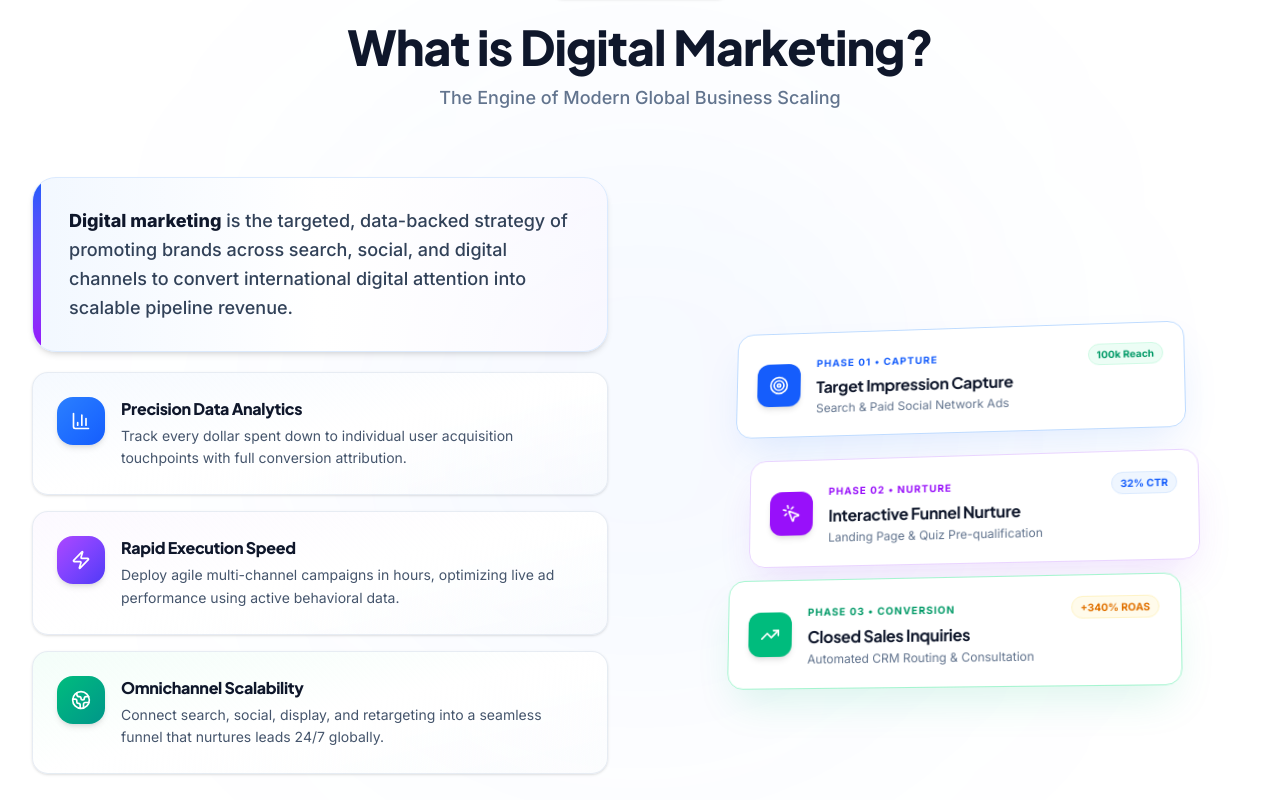
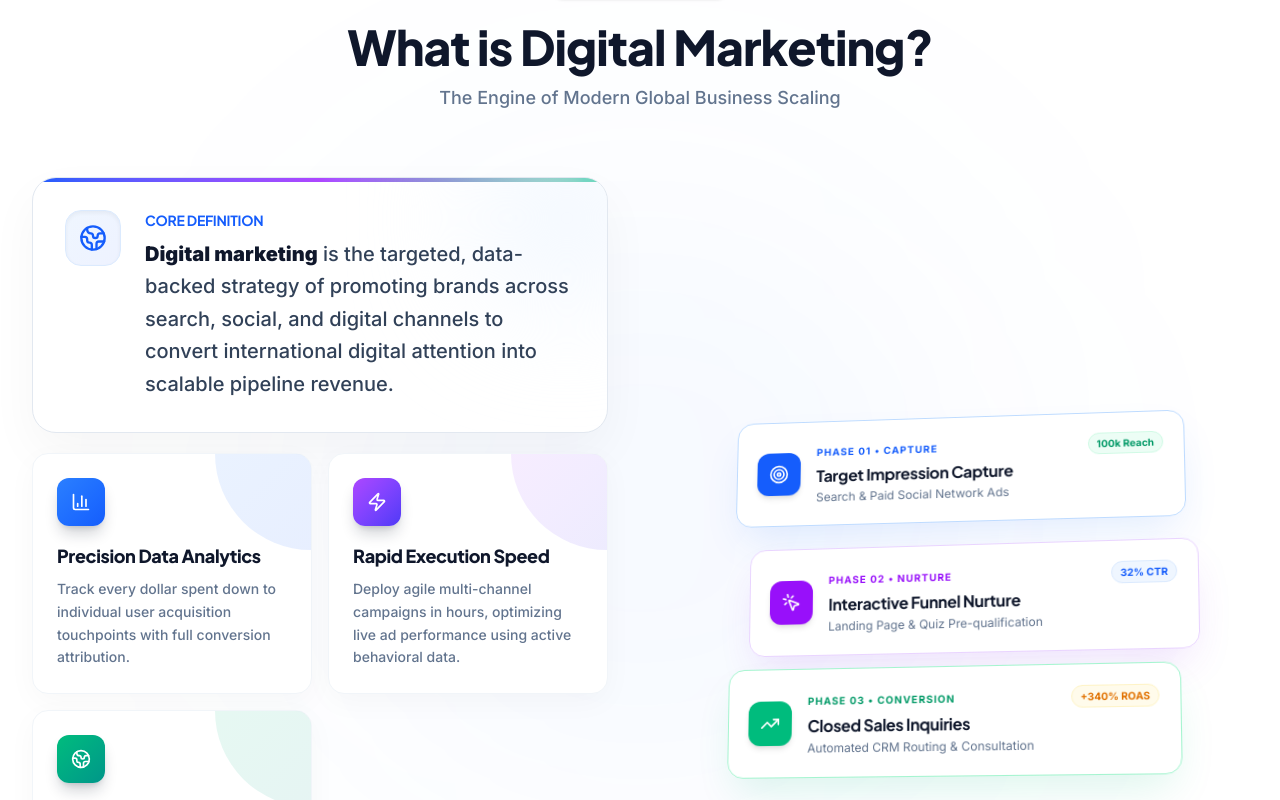
Before and after one commit to Sagararya07/lumora_digital_marketing, a React (Vite) app: page / in a window 1280 px wide. Shown: the part 1220-2020 px from the top of the page. Built offline with nearby package versions, Linux system fonts and the light colour scheme; no server answers.

Commit message:
redesign WhatIsDigitalMarketing section cards for a more premium UI

```diff
--- a/src/components/Home/WhatIsDigitalMarketing.tsx
+++ b/src/components/Home/WhatIsDigitalMarketing.tsx
@@ -95,28 +95,41 @@ export const WhatIsDigitalMarketing: React.FC<WhatIsProps> = ({ content, openCon
           <div className="space-y-5">
 
             {/* Top Overview Featured Card */}
-            <div className="p-6 sm:p-7 rounded-3xl bg-gradient-to-r from-blue-50/80 via-white to-purple-50/40 border border-blue-100 shadow-md relative overflow-hidden">
-              <div className="absolute left-0 top-0 bottom-0 w-2 bg-gradient-to-b from-blue-600 to-purple-600" />
-              <p className="text-slate-700 text-base sm:text-lg leading-relaxed font-medium pl-2">
-                <strong className="text-slate-900 font-extrabold">Digital marketing</strong> is the targeted, data-backed strategy of promoting brands across search, social, and digital channels to convert international digital attention into scalable pipeline revenue.
-              </p>
+            <div className="p-8 rounded-3xl bg-white border border-slate-200 shadow-[0_20px_50px_rgba(0,0,0,0.04)] relative overflow-hidden group hover:border-blue-300 transition-colors duration-300">
+              <div className="absolute top-0 left-0 w-full h-1 bg-gradient-to-r from-blue-600 via-purple-500 to-emerald-500" />
+              <div className="absolute -right-10 -top-10 w-40 h-40 bg-blue-50 rounded-full blur-3xl group-hover:bg-blue-100 transition-colors duration-500" />
+
+              <div className="relative z-10 flex flex-col sm:flex-row gap-6 items-start">
+                <div className="shrink-0 w-14 h-14 rounded-2xl bg-gradient-to-br from-blue-50 to-indigo-50 border border-blue-100 flex items-center justify-center shadow-inner">
+                  <Globe2 className="w-7 h-7 text-blue-600" />
+                </div>
+                <div>
+                  <h3 className="text-sm font-bold text-blue-600 uppercase tracking-wider mb-2">Core Definition</h3>
+                  <p className="text-slate-700 text-lg sm:text-xl leading-relaxed font-medium">
+                    <strong className="text-slate-900 font-black">Digital marketing</strong> is the targeted, data-backed strategy of promoting brands across search, social, and digital channels to convert international digital attention into scalable pipeline revenue.
+                  </p>
+                </div>
+              </div>
             </div>
 
             {/* Key Pillar Cards */}
-            <div className="space-y-4">
-              {content.keyPillars.slice(0, 3).map((pillar, idx) => {
+            <div className="grid grid-cols-1 sm:grid-cols-2 gap-4">
+              {content.keyPillars.slice(0, 4).map((pillar, idx) => {
                 const style = pillarStyles[idx % pillarStyles.length];
                 return (
                   <div
                     key={idx}
-                    className={`p-5 sm:p-6 rounded-2xl ${style.bg} border border-slate-200/80 shadow-sm hover:shadow-xl hover:-translate-y-0.5 transition-all duration-300 group flex items-start gap-4`}
+                    className={`p-6 rounded-2xl bg-white border border-slate-100 shadow-[0_8px_30px_rgba(0,0,0,0.03)] hover:shadow-[0_20px_40px_rgba(0,0,0,0.08)] hover:-translate-y-1 transition-all duration-300 group flex flex-col gap-4 relative overflow-hidden`}
                   >
-                    <div className={`w-12 h-12 shrink-0 rounded-2xl ${style.iconBg} flex items-center justify-center shadow-md group-hover:scale-110 transition-transform`}>
+                    <div className={`absolute top-0 right-0 w-24 h-24 rounded-bl-full opacity-10 group-hover:scale-150 transition-transform duration-700 ${style.iconBg}`} />
+
+                    <div className={`w-12 h-12 shrink-0 rounded-xl ${style.iconBg} flex items-center justify-center shadow-lg shadow-current/20 group-hover:scale-110 transition-transform`}>
                       {getPillarIcon(pillar.icon)}
                     </div>
-                    <div className="flex-1 min-w-0">
-                      <h4 className={`font-extrabold text-slate-900 text-base group-hover:${style.accentColor} transition-colors`}>{pillar.title}</h4>
-                      <p className="text-xs sm:text-sm text-slate-600 mt-1 leading-relaxed font-normal">{pillar.desc}</p>
+
+                    <div className="relative z-10">
+                      <h4 className={`font-black text-slate-900 text-base sm:text-lg mb-2 group-hover:${style.accentColor} transition-colors`}>{pillar.title}</h4>
+                      <p className="text-sm text-slate-500 leading-relaxed font-medium">{pillar.desc}</p>
                     </div>
                   </div>
                 );
```
